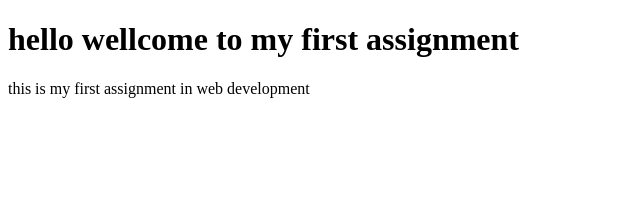
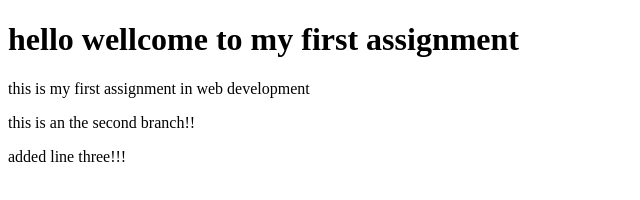
Before and after one commit to rudragopal447/repo-for-assignment-for-frontend-dev, a plain HTML site: page Index.html in a window 1280 px wide. Shown: the whole page, without its empty margins (0-640 px from the left). Drawn offline with Linux system fonts and the light colour scheme.

Commit message:
added another line

```diff
--- a/Index.html
+++ b/Index.html
@@ -8,5 +8,7 @@
 <body>
     <H1>hello wellcome to my first assignment</H1>
     <p>this is my first assignment in web development</p>
+    <p>this is an the second branch!!</p>
+    <p>added line three!!!</p>
 </body>
 </html>
```
